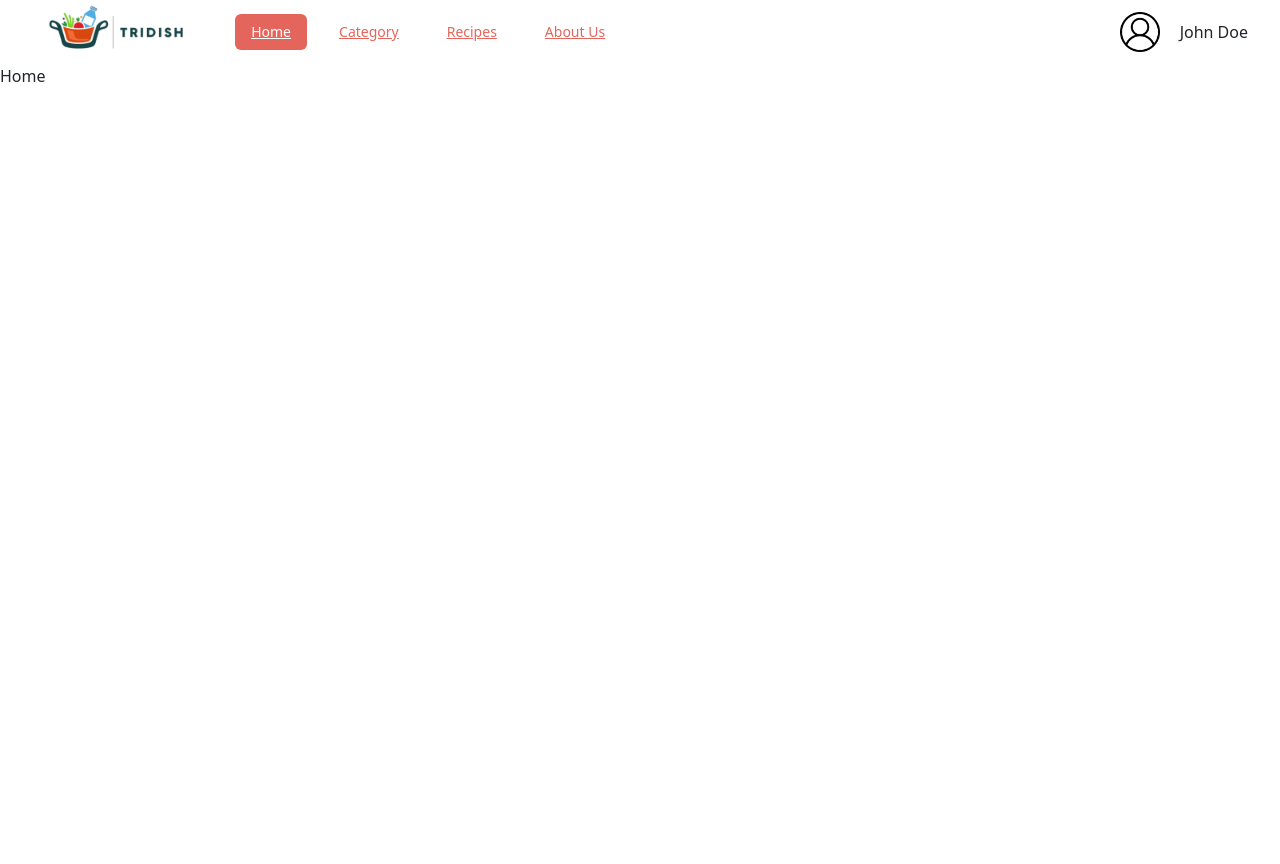
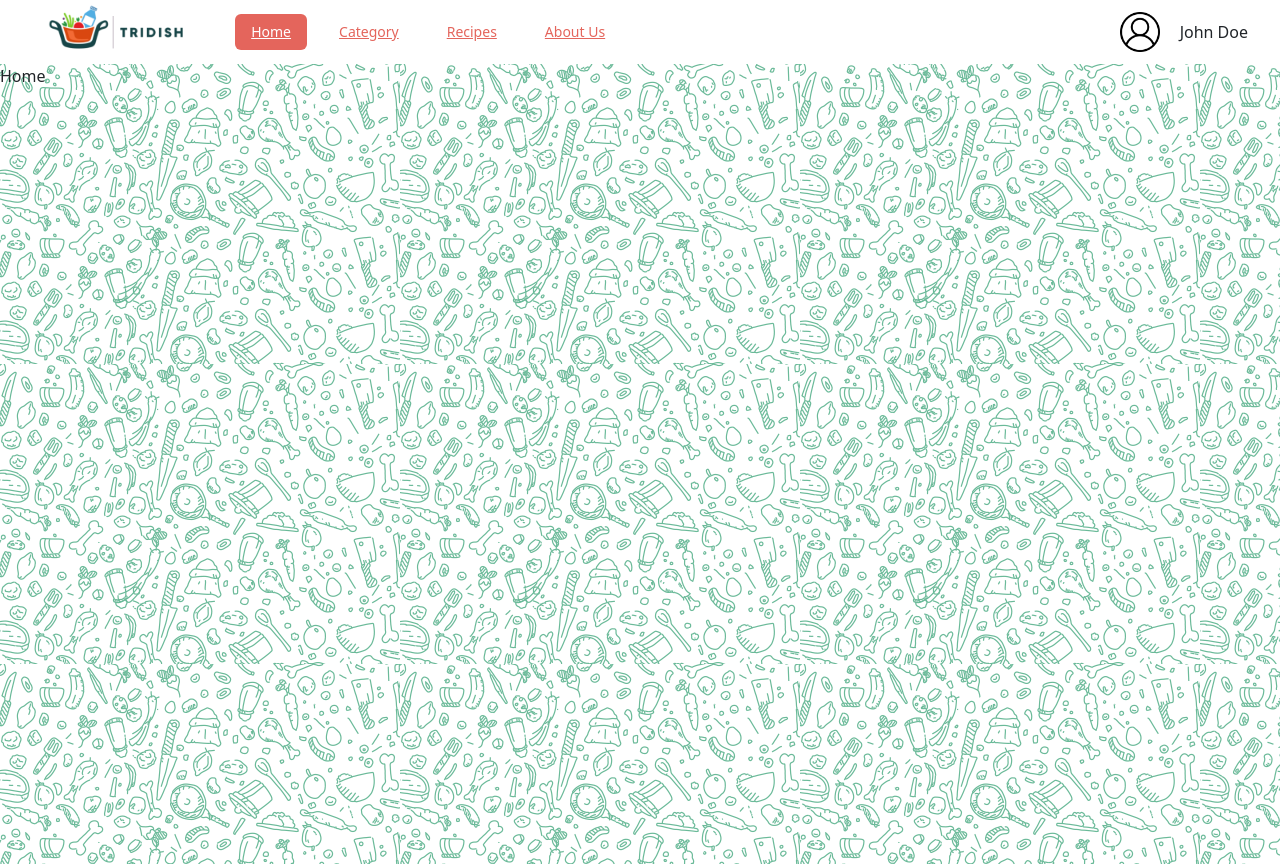
Before and after one commit to Sarahalhbaish/FoodiezReactProject, a React (Create React App) app: page / in a window 1280 px wide. Before the commit the page ends 800 px from the top, so only its background shows below. Built offline with nearby package versions, Linux system fonts and the light colour scheme.

Commit message:
background added

```diff
--- a/src/App.css
+++ b/src/App.css
@@ -4,7 +4,9 @@ body {
   margin: 0;
   padding: 0;
 }
-
+.App{
+height: 100%;
+}
 .register-page {
   height: 100vh;
   background-color: #f8f9fa;
@@ -81,3 +83,14 @@ body {
 .welcoming-statement.move-left {
   transform: translateX(-150%);
 }
+.category-card{
+  min-width: 300px;
+  height:350px;
+background-color: #ffffff;
+box-shadow: rgba(100, 100, 111, 0.2) 0px 7px 29px 0px;
+}
+.bg-pattern{
+  background-image: url(./assets//images/pattern.png);
+  background-repeat: repeat;
+  height: 100vh;
+}
--- a/src/App.js
+++ b/src/App.js
@@ -2,11 +2,13 @@ import logo from "./assets/images/logo.svg";
 import "bootstrap/dist/css/bootstrap.min.css";
 import "./App.css";
 import RegisterPage from "./Component/RegisterPage";
+import Nav from "./Component/Nav";
+import Home from "./Component/Home";
 
 function App() {
   return (
-    <div className="App">
-      <RegisterPage />
+    <div className="App bg-pattern">
+      <Home />
     </div>
   );
 }
--- /dev/null
+++ b/src/Component/Category.js
@@ -0,0 +1,12 @@
+import React from "react";
+
+const Category = () => {
+  return (
+    <>
+      <div className="-card"></div>;
+    </>
+  );
+};
+category;
+
+export default Category;
--- a/src/index.js
+++ b/src/index.js
@@ -20,7 +20,7 @@ const router = createBrowserRouter([
     element: (
       <div>
         <Nav />
-        <Home />
+        <App />
       </div>
     ),
   },
```
Also changed, not shown: src/Component/Home.js (+5 -6 lines), src/assets/images/pattern.png (added).
